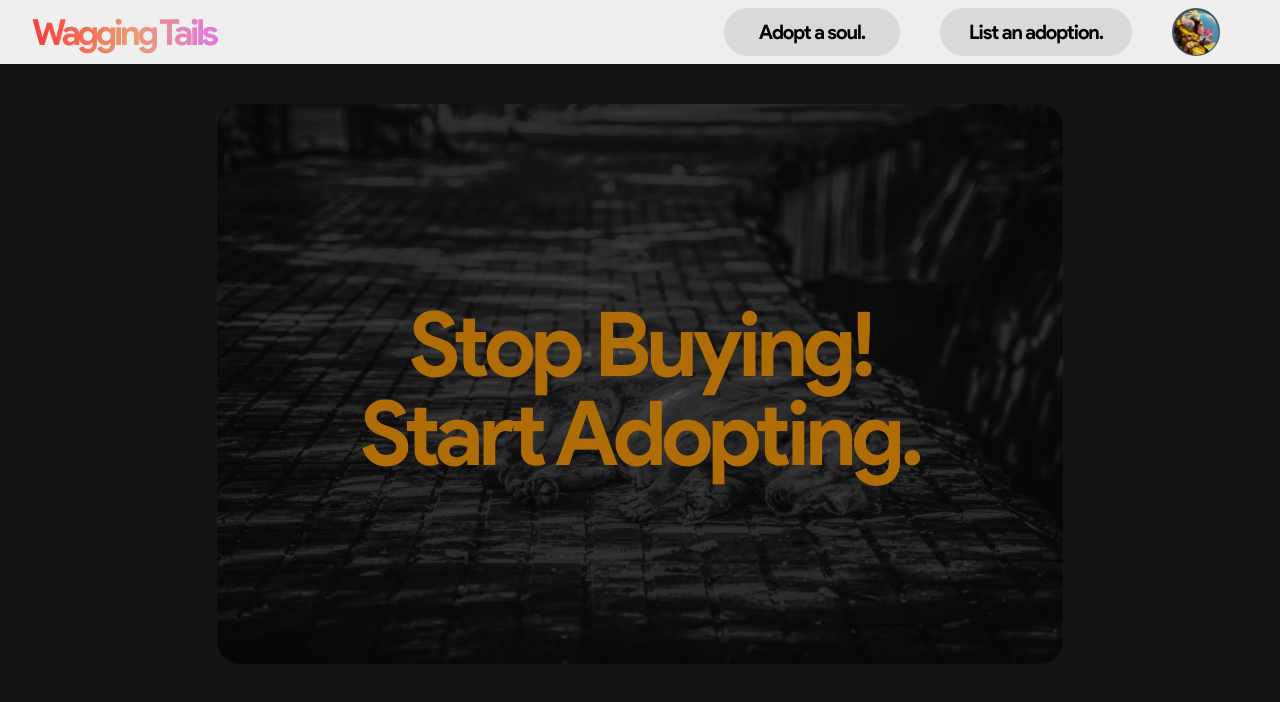
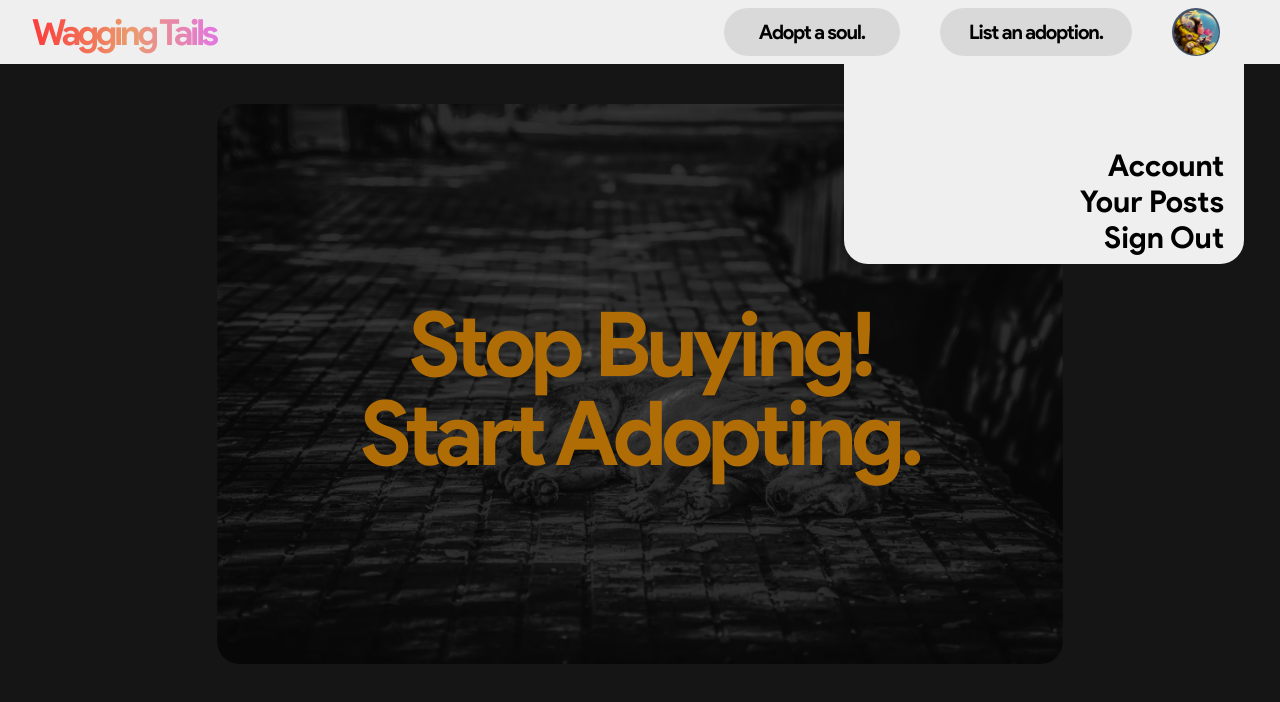
Before and after one commit to coffeeandtravel/wagging-tails, a React (Vite) app: page / in a window 1280 px wide. Both pictures are taken after a click on the button 1196 px from the left and 32 px from the top of the page. Shown: the top 702 px of the page. Built offline with nearby package versions, Linux system fonts and the light colour scheme.

Commit message:
some changes

```diff
--- a/src/Pages/Homepage/Banner.jsx
+++ b/src/Pages/Homepage/Banner.jsx
@@ -14,7 +14,7 @@ const Banner = () => {
     <motion.div className=" md:block mt-5" ref={ref} style={{opacity, scale}}>
       <div className=" flex items-center justify-center">
         <div className="banner h-[550px] w-[94%] md:h-[600px] md:w-[906px] relative rounded-3xl flex justify-center items-center">
-                <motion.h1 className='text-5xl md:text-8xl banner-heading text-amber-500 text-center' initial={{y:50, opacity:0}} animate={{y:5, opacity:1}} transition={{duration:0.8, ease:"easeOut"}} >Stop Buying! <br />Start Adopting.</motion.h1>
+                <motion.h1 className='text-5xl md:text-8xl banner-heading text-amber-500 text-center' initial={{y:100, opacity:0}} animate={{y:5, opacity:1}} transition={{duration:1.0, ease:"easeOut"}} >Stop Buying! <br />Start Adopting.</motion.h1>
         </div>
       </div>
     </motion.div>
--- a/src/components/Navbar.css
+++ b/src/components/Navbar.css
@@ -1,5 +1,12 @@
 .navBar{
  background: #EFEFEF;
+}
+.buttons:hover{
+    background-color: #FFD700;
+    color: #000;
+    transform-origin: bottom;
+    transition: 0.5s ease-in-out;
+
 }
 
 .navbarHeading{
--- a/src/components/Navbar.jsx
+++ b/src/components/Navbar.jsx
@@ -1,6 +1,16 @@
 import "./Navbar.css";
 import icon from "../assets/Ellipse1.jpg";
+import { useState } from "react";
+import { motion } from "motion/react";
 const Navbar = () => {
+  const [open, setOpen] = useState(false);
+  const userOpen = () => {
+    if (!open) {
+      setOpen(true);
+    } else {
+      setOpen(false);
+    }
+  };
   return (
     <div className="w-full bg-[#EFEFEF] h-16 flex items-center justify-between text-center sticky top-0 z-1">
       <div>
@@ -12,14 +22,14 @@ const Navbar = () => {
         </a>
       </div>
       <div className="flex flex-row justify-between items-center gap-10 mr-4 md:mr-15">
-        <button className="bg-[#D9D9D9] w-44 rounded-full h-12 font-bold text-xl hidden md:block cursor-pointer hover:bg-amber-400 transition">
+        <button className="bg-[#D9D9D9] w-44 rounded-full h-12 buttons text-xl hidden md:block cursor-pointer ">
           Adopt a soul.
         </button>
-        <button className="bg-[#D9D9D9] w-48 rounded-full h-12 font-bold text-xl hidden md:block cursor-pointer hover:bg-amber-400 transition">
+        <button className="bg-[#D9D9D9] w-48 rounded-full h-12 buttons text-xl hidden md:block cursor-pointer ">
           List an adoption.
         </button>
         <div className="h-12 w-12 rounded-full bg-slate-600 flex justify-center align-center items-center">
-          <button>
+          <button onClick={userOpen} className="cursor-pointer">
             <img
               src={icon}
               className="h-[45px] w-[45px] rounded-full z-100"
@@ -28,6 +38,27 @@ const Navbar = () => {
           </button>
         </div>
       </div>
+      {open && (
+        <motion.div
+          className="absolute top-14 md:top-14 right-0 md:right-9 h-60 md:h-50 w-full md:w-100 rounded-b-3xl bg-[#EFEFEF]  flex justify-end text-right flex-col"
+          initial={{ y: 0, opacity: 0 }}
+          animate={{ y: 8, opacity: 100 }}
+        >
+          <div className="flex flex-row md:hidden  justify-center gap-5 ">
+          <button className="bg-[#D9D9D9] w-44 rounded-full h-12 buttons text-xl  md:block cursor-pointer ">
+          Adopt a soul.
+        </button>
+        <button className="bg-[#D9D9D9] w-48 rounded-full h-12 buttons text-xl  md:block cursor-pointer ">
+          List an adoption.
+        </button>
+          </div>
+          <ul className="mr-5 mt-2 mb-2">
+            <li className="text-3xl">Account</li>
+            <li className="text-3xl">Your Posts</li>
+            <li className="text-3xl">Sign Out</li>
+          </ul>
+        </motion.div>
+      )}
     </div>
   );
 };
--- a/src/index.css
+++ b/src/index.css
@@ -10,3 +10,8 @@ body{
     font-family: 'Product Sans', sans-serif;
     scroll-behavior: smooth;
 }
+/* Add this in your CSS file, or inline style if using CSS-in-JS */
+::selection {
+    background-color: #FFD700; /* Background color of the selection */
+    color: #000; /* Color of the selected text */
+  }
```
